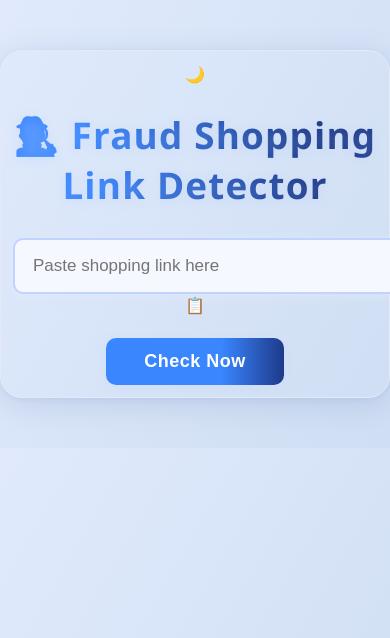
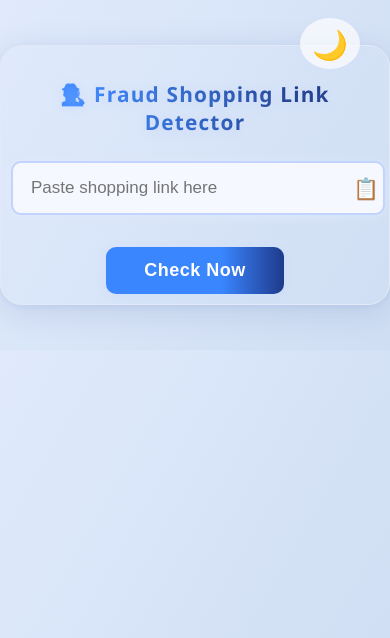
Before and after one commit to Jagan-Srinivasan/fraud_link_detector, a Flask app: page / in a window 390 px wide; the page is wider, and only the part inside the window is pictured. Shown: the top 638 px of that part. Run offline with Flask 3, Linux system fonts and the light colour scheme.

Commit message:
Update style.css

```diff
--- a/backend/static/style.css
+++ b/backend/static/style.css
@@ -1,33 +1,65 @@
-/* Overall Body Styling */
 body {
-  font-family: 'Segoe UI', sans-serif;
+  font-family: 'Segoe UI', 'Roboto', Arial, sans-serif;
   background: linear-gradient(120deg, #e0eafc 0%, #cfdef3 100%);
   max-width: 700px;
-  margin: 50px auto;
-  padding: 38px;
+  margin: 45px auto;
+  padding: 28px;
   text-align: center;
   border-radius: 22px;
-  box-shadow: 0 6px 32px rgba(26, 55, 120, 0.13), 0 1.5px 5px rgba(58, 134, 255, 0.07);
+  box-shadow: 0 6px 32px rgba(26,55,120,0.13), 0 1.5px 5px rgba(58,134,255,0.07);
   border: 1.5px solid #e5e9f7;
+  transition: background 0.3s;
+}
+body.dark {
+  background: linear-gradient(120deg,#151c26 0%, #283144 100%);
+  color: #eaf0ff;
+}
+.theme-toggle {
+  position: absolute;
+  top: 18px;
+  right: 30px;
+  font-size: 1.8rem;
+  cursor: pointer;
+  z-index: 10;
+  background: rgba(255,255,255,0.7);
+  border-radius: 50%;
+  padding: 6px 12px;
+  box-shadow: 0 2px 8px #c2d3ff22;
+  transition: background 0.3s;
+}
+body.dark .theme-toggle {
+  background: #2f3b54;
 }
 
-/* Title */
 h1 {
   color: #1e3a8a;
   font-size: 2.3rem;
-  margin-bottom: 28px;
+  margin: 24px 0 25px 0;
   letter-spacing: 1.2px;
   text-shadow: 0 2px 12px #a9c9ff44;
   font-weight: 800;
   background: linear-gradient(90deg, #3a86ff 20%, #1e3a8a 80%);
   -webkit-background-clip: text;
   -webkit-text-fill-color: transparent;
+  transition: color 0.3s;
+}
+body.dark h1 {
+  color: #eaf0ff;
+  -webkit-text-fill-color: unset;
 }
 
-/* Input Box */
+/* Input with copy icon */
+.input-group {
+  display: flex;
+  align-items: center;
+  justify-content: center;
+  max-width: 480px;
+  margin: 0 auto 10px auto;
+  position: relative;
+}
 input[type="text"] {
   width: 100%;
-  padding: 16px 18px;
+  padding: 15px 16px 15px 18px;
   border: 2.2px solid #c1d3fe;
   border-radius: 10px;
   font-size: 17px;
@@ -37,13 +69,29 @@ input[type="text"] {
   transition: border 0.3s, box-shadow 0.3s;
   box-shadow: 0 2px 12px #e7f0ff7a;
 }
-
 input[type="text"]:focus {
   border-color: #3a86ff;
   box-shadow: 0 0 8px rgba(58, 134, 255, 0.22);
 }
+body.dark input[type="text"] {
+  background: #222f43;
+  color: #eaf0ff;
+  border-color: #3a86ff44;
+}
 
-/* Button Styling */
+/* Copy icon styling */
+#copyIcon {
+  font-size: 1.3rem;
+  margin-left: -32px;
+  cursor: pointer;
+  color: #3a86ff;
+  transition: color 0.3s;
+  user-select: none;
+  z-index: 2;
+}
+#copyIcon:hover { color: #1e3a8a; }
+body.dark #copyIcon { color: #63aaff; }
+
 button {
   margin-top: 22px;
   background: linear-gradient(90deg,#3a86ff 65%,#1e3a8a 100%);
@@ -57,21 +105,39 @@ button {
   box-shadow: 0 2px 10px #bdd7ff5a;
   transition: background 0.3s, transform 0.18s, box-shadow 0.3s;
   letter-spacing: 0.5px;
+  position: relative;
 }
-
 button:hover {
   background: linear-gradient(90deg,#265df2 70%,#3a86ff 100%);
   transform: scale(1.04);
   box-shadow: 0 4px 18px #a6c7ff5a;
 }
+body.dark button {
+  background: linear-gradient(90deg,#2e437a 65%, #3a86ff 100%);
+}
+
+#loader {
+  border: 4px solid #f3f3f3;
+  border-top: 4px solid #3a86ff;
+  border-radius: 50%;
+  width: 18px;
+  height: 18px;
+  display: inline-block;
+  vertical-align: middle;
+  margin-right: 7px;
+  animation: spin 0.7s linear infinite;
+}
+@keyframes spin {
+  0% { transform: rotate(0deg);}
+  100% { transform: rotate(360deg);}
+}
 
 /* Error Message */
 #result {
-  margin-top: 25px;
-  font-size: 1.12rem;
+  margin-top: 18px;
+  font-size: 1.13rem;
   font-weight: 700;
   color: #d32f2f;
-  letter-spacing: 0.2px;
   background: #ffeaea;
   border-left: 5px solid #d32f2f;
   padding: 11px 15px;
@@ -79,83 +145,125 @@ button:hover {
   display: none;
   transition: opacity 0.3s;
 }
+body.dark #result {
+  background: #39223a;
+  color: #f77;
+  border-left: 5px solid #ff5858;
+}
 
 /* Result Card / Summary Box */
 #resultBox {
   margin-top: 38px;
-  padding: 0;
   border-radius: 15px;
   background: rgba(255,255,255,0.98);
   box-shadow: 0 8px 36px 2px rgba(58,134,255,0.13), 0 1.5px 5px rgba(58,134,255,0.08);
-  display: none;
   text-align: left;
   overflow: hidden;
   animation: fadeInCard 0.65s cubic-bezier(.16,.99,.43,1.01);
+  display: none;
+  transition: background 0.3s;
 }
-
+body.dark #resultBox {
+  background: #1b2534;
+  box-shadow: 0 8px 36px 2px #0b122447, 0 1.5px 5px #20324e33;
+}
 @keyframes fadeInCard {
   from { opacity: 0; transform: translateY(40px);}
   to { opacity: 1; transform: translateY(0);}
 }
-
-/* Card Inner */
 #resultBox .card-inner {
   padding: 30px 28px 22px 28px;
 }
 
-/* Section Title */
 #resultBox h3 {
   color: #144fc7;
-  font-size: 1.2rem;
-  margin-bottom: 18px;
+  font-size: 1.18rem;
+  margin-bottom: 12px;
   border-bottom: 2.5px solid #e4ebff;
   padding-bottom: 7px;
   font-weight: 700;
   letter-spacing: 0.3px;
   background: linear-gradient(90deg, #3a86ff2e 0%, #cfdef3 100%);
 }
+body.dark #resultBox h3 {
+  color: #b0cbff;
+  border-bottom: 2.5px solid #33446a;
+  background: linear-gradient(90deg, #23386f70 0%, #181f2e 100%);
+}
+
+/* URL Display */
+#urlDisplay {
+  font-size: 1.03rem;
+  background: #f1f5ff;
+  color: #305;
+  border-radius: 7px;
+  padding: 7px 11px;
+  margin: 6px 0 15px 0;
+  word-break: break-all;
+  display: flex;
+  align-items: center;
+  justify-content: flex-start;
+  gap: 7px;
+}
+body.dark #urlDisplay {
+  background: #263148;
+  color: #b8dbff;
+}
 
 /* Result Lines */
-#resultBox p {
-  background: linear-gradient(90deg, #f1f5ff 65%, #e5eaff 100%);
-  border-left: 6px solid #3a86ff;
-  margin: 13px 0;
-  padding: 13px 18px;
-  border-radius: 7px;
-  font-size: 1.03rem;
-  line-height: 1.5;
-  word-wrap: break-word;
-  color: #20294f;
+.status-line {
+  display: flex;
+  align-items: center;
+  gap: 8px;
+  margin: 10px 0;
+  font-size: 1.06rem;
+  padding: 12px 16px;
+  border-radius: 8px;
+  font-weight: 500;
+  word-break: break-word;
   box-shadow: 0 1px 6px #e7f0ff2e;
-  transition: background 0.25s;
+  transition: background 0.25s, color 0.25s;
+}
+.status-green { background: #e4fbe6; border-left: 6px solid #2ecc40; color: #1b5e20;}
+.status-yellow { background: #fffbe2; border-left: 6px solid #ffc107; color: #7a5b00;}
+.status-red { background: #ffeaea; border-left: 6px solid #e53935; color: #a12020;}
+body.dark .status-green { background: #234527; color: #b8ffc0; border-left: 6px solid #29be55;}
+body.dark .status-yellow { background: #453b13; color: #ffe898; border-left: 6px solid #ffe066;}
+body.dark .status-red { background: #40282e; color: #ffbfc2; border-left: 6px solid #ff5a5a;}
+
+#alertArea {
+  margin: 10px 0 5px 0;
 }
 
-#resultBox p span {
-  font-weight: 700;
-  color: #1e3a8a;
-  letter-spacing: 0.2px;
+#verdictBox {
+  margin: 20px 0 0 0;
+  padding: 18px 15px;
+  border-radius: 9px;
+  font-size: 1.15rem;
+  font-weight: bold;
+  display: block;
+  text-align: center;
+  transition: background 0.25s, color 0.25s;
 }
-
-/* Explanation Line */
-#explanation {
-  font-size: 15px;
-  color: #5970a7;
-  margin-top: 22px;
-  background: #f8faff;
-  padding: 11px;
-  border-left: 6px solid #7aaaff;
-  border-radius: 7px;
-  box-shadow: 0 1.5px 8px #e7f0ff3b;
-  font-style: italic;
-}
+.verdict-green { background: #e9fbe9; color: #1b5e20; border: 2px solid #29be55;}
+.verdict-yellow { background: #fffbe4; color: #7a5b00; border:2px solid #ffe066;}
+.verdict-red { background: #ffeaea; color: #a12020; border:2px solid #e53935;}
+body.dark .verdict-green { background: #234527; color: #b8ffc0; border:2px solid #29be55;}
+body.dark .verdict-yellow { background: #453b13; color: #ffe898; border:2px solid #ffe066;}
+body.dark .verdict-red { background: #40282e; color: #ffbfc2; border:2px solid #ff5a5a;}
 
 /* Responsive for Mobile */
 @media (max-width: 600px) {
   body {
-    padding: 12px;
-    max-width: 98vw;
+    padding: 10px;
+    max-width: 99vw;
   }
-  #resultBox .card-inner {
-    padding: 19px 7vw 16px 7vw;
-  }
+  h1 { font-size: 1.3rem;}
+  #resultBox .card-inner { padding: 13px 4vw 12px 4vw;}
+  .input-group { max-width: 99vw;}
 }
+
+/* Animations */
+@media (prefers-reduced-motion: no-preference) {
+  #resultBox { animation: fadeInCard 0.65s cubic-bezier(.16,.99,.43,1.01);}
+}
```
